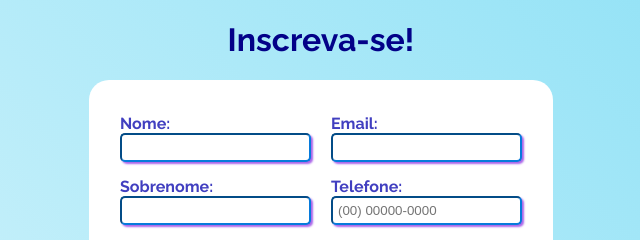
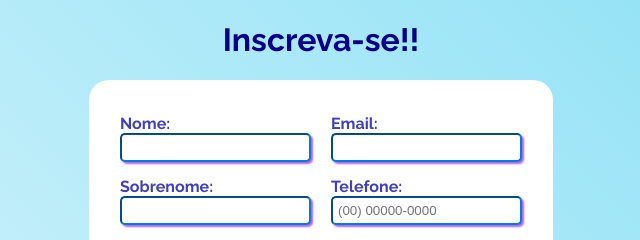
Before and after one commit to KimberllyAmaral/Treinando-HTML, a plain HTML site: page treinando flexbox/treinando.html in a window 1280 px wide. Shown: the top 240 px of the page, 319-959 px from the left. Drawn offline with Linux system fonts and the light colour scheme.

Commit message:
Update treinando.html

```diff
--- a/treinando flexbox/treinando.html
+++ b/treinando flexbox/treinando.html
@@ -9,7 +9,7 @@
 </head>
 <body>
     <div id="titulo">
-        <h1>Inscreva-se!</h1>
+        <h1>Inscreva-se!!</h1>
     </div>
 
     <main>
```
